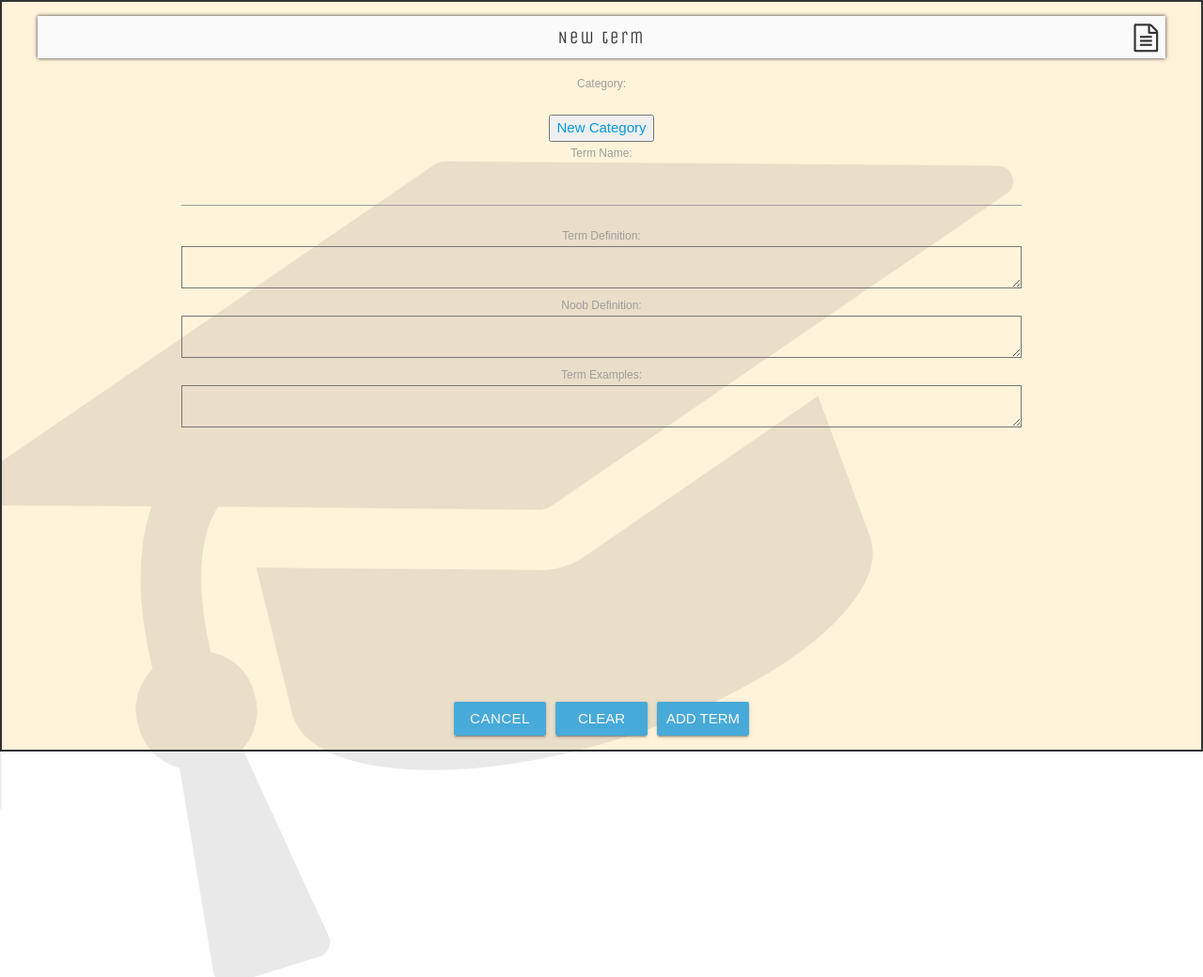
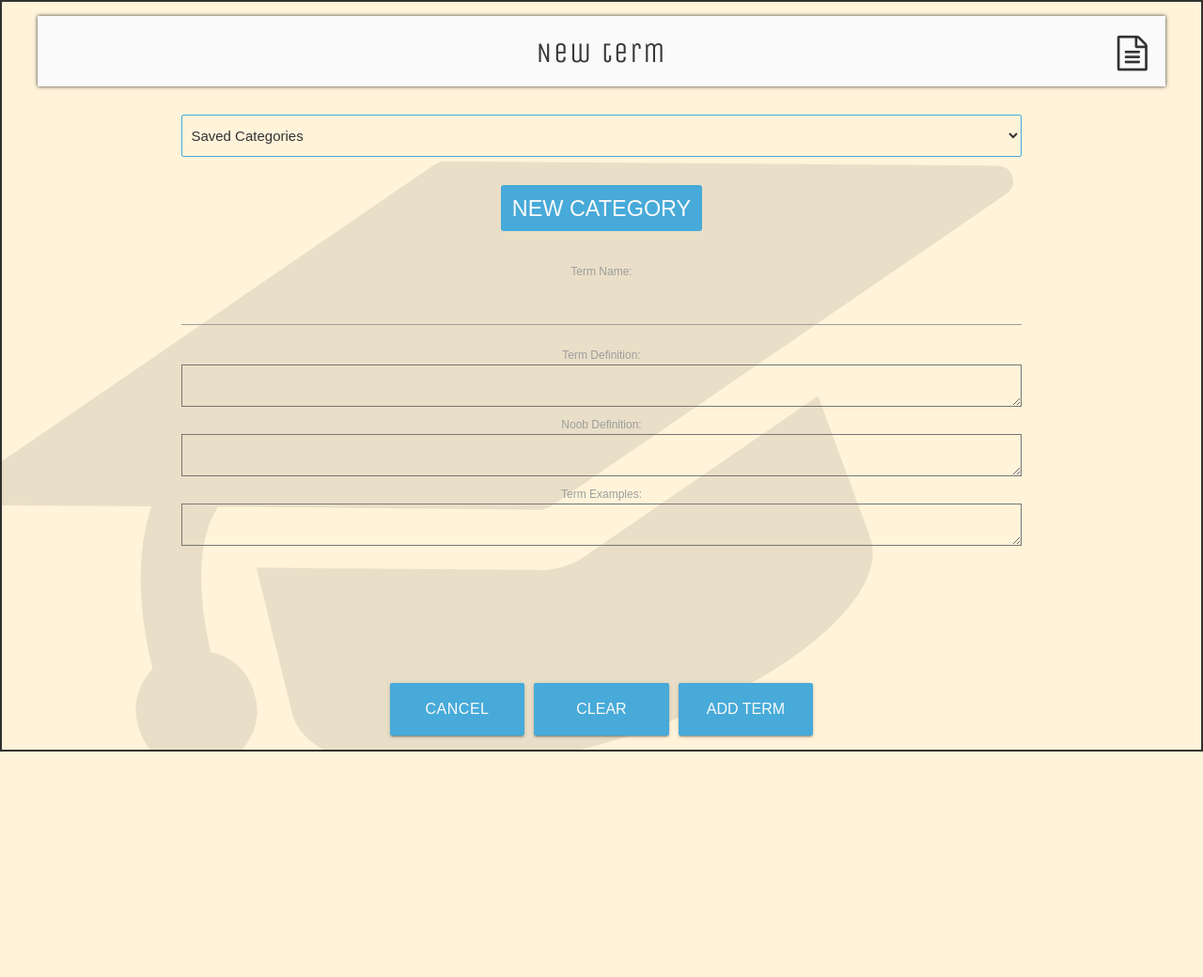
Before and after one commit to AdrianHavengaBennett/terming-for-learning, a Flask app: page /new_term in a window 1280 px wide. Shown: the top 1040 px of the page at 94% size. After the commit the page ends 800 px from the top, so only its background shows below. Run offline with Flask 2, Linux system fonts and the light colour scheme; the visitor is signed in with stand-in values (Sample User, id 1); data that the repository does not hold is empty; some libraries are stand-ins or nearby versions.

Commit message:
further styling for mobile/ipad / added icons to page headers

```diff
--- a/app.py
+++ b/app.py
@@ -26,6 +26,14 @@ conn = mongo_connect(MONGODB_URI)
 terms = conn[DBS_NAME][TERMS]
 categories = conn[DBS_NAME][CATEGORIES]
 users = conn[DBS_NAME][USERS]
+
+
+# Helper functions
+def check_session_user(session):
+    if session.get("USERNAME", None) is not None:
+        username = session["USERNAME"]
+    return username
+
 
 # Home screen / main welcome page:
 @app.route("/")
@@ -107,15 +115,17 @@ def save_new_user():
 # User's profile:
 @app.route("/profile/<username>")
 def profile(username):
+    username = check_session_user(session)
+
     user = users.find_one({"username": username})
 
-    return render_template("profile.html", user=user)
+    return render_template("profile.html", user=user,
+                           username=username)
 
 # Shows all of the user's terms
 @app.route("/my_terms/<username>")
 def my_terms(username):
-    if session.get("USERNAME", None) is not None:
-        username = session["USERNAME"]
+    username = check_session_user(session)
 
     user = users.find_one({"username": username})
 
@@ -126,8 +136,7 @@ def my_terms(username):
 # Show all terms in the database:
 @app.route("/all_terms")
 def get_all_terms():
-    if session.get("USERNAME", None) is not None:
-        username = session["USERNAME"]
+    username = check_session_user(session)
 
     return render_template("all_terms.html",
                            username=username,
@@ -137,8 +146,7 @@ def get_all_terms():
 # When a term is clicked:
 @app.route("/term/<term_id>")
 def show_term(term_id):
-    if session.get("USERNAME", None) is not None:
-        username = session["USERNAME"]
+    username = username = check_session_user(session)
 
     term = terms.find_one({"_id": term_id})
     # already_voted = terms.find_one({"_id": term_id,
@@ -152,8 +160,7 @@ def show_term(term_id):
 # Add a new term (overwrites default ObjectId):
 @app.route("/new_term")
 def new_term():
-    if session.get("USERNAME", None) is not None:
-        username = session["USERNAME"]
+    username = check_session_user(session)
 
     random_string = uuid.uuid4().hex
 
@@ -165,8 +172,7 @@ def new_term():
 # Save the term to the database:
 @app.route("/add_term", methods=["POST"])
 def add_term():
-    if session.get("USERNAME", None) is not None:
-        username = session["USERNAME"]
+    username = check_session_user(session)
 
     terms.insert_one(request.form.to_dict())
 
@@ -175,8 +181,7 @@ def add_term():
 # Edit a term:
 @app.route("/edit_term/<term_id>")
 def edit_term(term_id):
-    if session.get("USERNAME", None) is not None:
-        username = session["USERNAME"]
+    username = check_session_user(session)
 
     term = terms.find_one({"_id": term_id})
 
@@ -188,8 +193,7 @@ def edit_term(term_id):
 # Save your changes to the database once done editing:
 @app.route("/save_term/<term_id>", methods=["POST"])
 def save_term(term_id):
-    if session.get("USERNAME", None) is not None:
-        username = session["USERNAME"]
+    username = check_session_user(session)
 
     my_terms = terms
     my_terms.replace_one(
@@ -207,8 +211,7 @@ def save_term(term_id):
 # Delete a term request TODO change to JS prompt:
 @app.route("/delete_request/<term_id>")
 def delete_request(term_id):
-    if session.get("USERNAME", None) is not None:
-        username = session["USERNAME"]
+    username = check_session_user(session)
 
     term = terms.find_one({"_id": term_id})
 
@@ -218,8 +221,7 @@ def delete_request(term_id):
 # Shows chosen term and asks for confirmation before deleting:
 @app.route("/delete_term/<term_id>")
 def delete_term(term_id):
-    if session.get("USERNAME", None) is not None:
-        username = session["USERNAME"]
+    username = check_session_user(session)
 
     terms.delete_one({"_id": term_id})
 
@@ -229,8 +231,7 @@ def delete_term(term_id):
 @app.route("/find_my_term", methods=["POST"])
 def find_my_term():
     # This requires some error checking and validation
-    if session.get("USERNAME", None) is not None:
-        username = session["USERNAME"]
+    username = check_session_user(session)
 
     term_searched = request.form["term_search"]
     the_term = terms.find_one({"term": term_searched})
@@ -247,8 +248,7 @@ def find_my_term():
 @app.route("/find_term", methods=["POST"])
 def find_term():
     # This requires some error checking and validation
-    if session.get("USERNAME", None) is not None:
-        username = session["USERNAME"]
+    username = check_session_user(session)
 
     term_searched = request.form["term_search"]
     the_term = terms.find_one({"term": term_searched})
@@ -263,8 +263,7 @@ def find_term():
 # Show all categories:
 @app.route("/categories")
 def get_categories():
-    if session.get("USERNAME", None) is not None:
-        username = session["USERNAME"]
+    username = check_session_user(session)
 
     return render_template("categories.html",
                            categories=categories.find({"author": username}),
@@ -273,8 +272,7 @@ def get_categories():
 # When a category is clicked:
 @app.route("/show_category/<category_id>")
 def show_category(category_id):
-    if session.get("USERNAME", None) is not None:
-        username = session["USERNAME"]
+    username = check_session_user(session)
 
     category = categories.find_one({"_id": ObjectId(category_id)})
 
@@ -284,8 +282,7 @@ def show_category(category_id):
 # Delete a category request TODO change to a JS prompt:
 @app.route("/delete_category_request/<category_id>")
 def delete_category_request(category_id):
-    if session.get("USERNAME", None) is not None:
-        username = session["USERNAME"]
+    username = check_session_user(session)
 
     category = categories.find_one({"_id": ObjectId(category_id)})
 
@@ -302,8 +299,7 @@ def delete_category(category_id):
 # Add a new category:
 @app.route("/add_category")
 def add_category():
-    if session.get("USERNAME", None) is not None:
-        username = session["USERNAME"]
+    username = check_session_user(session)
 
     return render_template("add_category.html",
                            username=username, user=username)
@@ -311,8 +307,7 @@ def add_category():
 # Save the new category to the database:
 @app.route("/save_category", methods=["POST"])
 def save_category():
-    if session.get("USERNAME", None) is not None:
-        username = session["USERNAME"]
+    username = check_session_user(session)
 
     added_category = request.form["category_name"]
     is_in_database = categories.find_one({"category_name": added_category,
@@ -327,14 +322,14 @@ def save_category():
 # Find a category:
 @app.route("/find_category", methods=["POST"])
 def find_category():
-    if session.get("USERNAME", None) is not None:
-        username = session["USERNAME"]
+    username = check_session_user(session)
     # This requires some error checking and validation
     category_searched = request.form["category_search"]
     the_category = categories.find_one({"category_name": category_searched})
 
     if the_category["author"] == username:
-        return render_template("show_category.html", category=the_category)
+        return render_template("show_category.html",
+                               category=the_category, user=username)
     else:
         return "Oops! It seems your search was unsuccessful!"  # TODO change this to a JS prompt to warn the user.
 
@@ -343,8 +338,7 @@ def find_category():
 # Shows the list of saved terms (Further Readings):
 @app.route("/saved_terms")
 def saved_terms():
-    if session.get("USERNAME", None) is not None:
-        username = session["USERNAME"]
+    username = check_session_user(session)
 
     return render_template("further_readings.html",
                            terms=terms.find(),
@@ -353,8 +347,7 @@ def saved_terms():
 # clones the term, changes the id, and populates saved_by to generate further readings list:
 @app.route("/add_to_saved/<term_id>")
 def add_to_saved(term_id):
-    if session.get("USERNAME", None) is not None:
-        username = session["USERNAME"]
+    username = check_session_user(session)
 
     term = terms.find({"_id": term_id})
     cloned_term = term.clone()
@@ -370,8 +363,7 @@ def add_to_saved(term_id):
 # Removes a document from the further_readings database:
 @app.route("/remove_from_saved/<term_id>")
 def remove_from_saved(term_id):
-    if session.get("USERNAME", None) is not None:
-        username = session["USERNAME"]
+    username = check_session_user(session)
 
     terms.delete_one({"_id": term_id})
 
@@ -380,8 +372,7 @@ def remove_from_saved(term_id):
 # Find a saved term in further readings:
 @app.route("/find_saved", methods=["POST"])
 def find_saved():
-    if session.get("USERNAME", None) is not None:
-        username = session["USERNAME"]
+    username = check_session_user(session)
     # This requires some error checking and validation
     term_searched = request.form["saved_search"]
     the_term = terms.find_one({"term": term_searched,
@@ -397,8 +388,7 @@ def find_saved():
 # Shows the list of voted for terms (Noob Definitions):
 @app.route("/voted_terms")
 def voted_terms():
-    if session.get("USERNAME", None) is not None:
-        username = session["USERNAME"]
+    username = check_session_user(session)
 
     return render_template("voted_terms.html",
                            terms=terms.find(),
@@ -407,8 +397,7 @@ def voted_terms():
 # populates voted_by to generate voted list:
 @app.route("/vote_up/<term_id>")
 def vote_up(term_id):
-    if session.get("USERNAME", None) is not None:
-        username = session["USERNAME"]
+    username = check_session_user(session)
 
     term = terms.find({"_id": term_id})
     cloned_term = term.clone()
--- a/static/main.css
+++ b/static/main.css
@@ -7,6 +7,21 @@
 
 html, body {
     margin: 0;
+}
+
+hr {
+    width: 4em;
+    background-color: #333333;
+}
+
+select {
+    background-color: rgba(255,255,255,0);
+    color: #333333;
+    width: 100%;
+    padding: 5px;
+    border: 1px solid #47aad9;
+    border-radius: 2px;
+    height: 3rem;
 }
 
 .header-font {
@@ -20,7 +35,9 @@ html, body {
     text-align: center;
 }
 
-.text-font>h5,h6 {
+.text-font>h4,
+h5,
+h6 {
     color: #47aad9;
 }
 
@@ -50,6 +67,36 @@ html, body {
 
 .buttons:hover {
     background-color: #153240;
+}
+
+.custom-button {
+    text-transform: uppercase;
+    padding: .5em;
+    border-radius: 3px;
+    margin: 1.5em;
+}
+
+.term-category-button {
+    position: relative;
+    width: 100%;
+    height: 2.5em;
+    margin: 10px 0;
+    background-color: #2e6e8d;
+    color: #fafafa;
+    line-height: 2.5em;
+    text-align: justify;
+    padding-left: 10px;
+    border-bottom: 2px solid #fafafa;
+    border-top: 2px solid #fafafa;
+}
+
+.term-category-button-icon {
+    position: absolute;
+    color: #fafafa;
+    font-size: .5em;
+    top: 50%;
+    margin-top: -3.5px;
+    right: 1em;
 }
 
 nav {
@@ -82,16 +129,30 @@ nav a {
 
 /*******************************GENERAL*/
 
+nav,
+nav .nav-wrapper i,
+nav a.button-collapse,
+nav a.button-collapse i {
+    height: 56px;
+    line-height: 48px;
+}
+
 .disable-scroll {
-    overflow-y:hidden;
-    overflow-x:hidden;
+    overflow-y: hidden;
+    overflow-x: hidden;
+}
+
+.enable-vertical-scroll {
+    overflow-x: hidden;
+    overflow-y: auto;
 }
 
 .header-icon {
     z-index: 1;
     position: absolute;
-    font-size: 2em;
-    right: .25em;
+    font-size: 1.5em;
+    line-height: 1.5em;
+    right: .5em;
     top: 50%;
     margin-top: -15px;
     color: #333333;
@@ -151,6 +212,12 @@ nav a {
     background-color: #fafafa;
 }
 
+.content-section {
+    max-height: 70vh;
+    overflow-y: auto;
+    overflow-x: hidden;
+}
+
 .buttons-container {
     position: absolute;
     width: 20em;
@@ -172,6 +239,10 @@ nav a {
 }
 
 .form-box {
+    margin-top: 2em;
+}
+
+.form-box-login-register {
     margin-top: 5em;
 }
 
@@ -284,6 +355,61 @@ nav a {
         bottom: 1.5em;
         font-size: 0.75em;
     }
+
+    .buttons-container {
+        width: 30em;
+        margin-left: -15em;
+    }
+
+    .buttons-container .btn {
+        height: 3.5em;
+        line-height: 3.5em;
+        font-size: initial;
+    }
+
+    .header-container {
+        height: 5rem;
+    }
+
+    .page-header {
+        font-size: 2rem;
+        margin-top: -15px;
+    }
+
+    .header-icon {
+        font-size: 2.5em;
+        line-height: .9em;
+        right: .5em;
+    }
+
+    nav,
+    nav .nav-wrapper i,
+    nav a.button-collapse,
+    nav a.button-collapse i {
+        line-height: 1.75em;
+        font-size: 1.4em;
+        padding-left: 4px;
+    }
+
+    .custom-button {
+        font-size: 1.25em;
+    }
+
+    #user-welcome {
+        font-size: 3em;
+    }
+
+    .side-nav li {
+        padding: 16px;
+    }
+
+    .side-nav li>a {
+        font-size: 1.5rem;
+    }
+
+    .side-nav li>a>i {
+        padding-right: 24px;
+    }
 }
 
 
@@ -292,3 +418,7 @@ nav a {
 /**********************************************DESKTOP START*/
 
 /*******************************MEDIA QUERIES*/
+
+.user-register-button>span {
+    line-height: 2.5em;
+}
--- a/templates/delete_request.html
+++ b/templates/delete_request.html
@@ -1,13 +1,13 @@
 {% extends "profile.html" %}
 {% block profile_content %}
 
-<div class="general-background-color border">
+<div class="general-background-color border disable-scroll">
     <i id="graduation-cap-icon" class="fa fa-graduation-cap" aria-hidden="true"></i>
     <div class="header-container">
         <h2 class="header-font page-header">{{ term.term }}</h2>
         <i class="fa fa-trash header-icon" aria-hidden="true"></i>
     </div>
-    <div class="container">
+    <div class="container content-section form-box">
         <div class="text-font">
             <h5>Definition</h5>
             <p>{{ term.term_definition }}</p>
@@ -25,7 +25,7 @@
         <div class="buttons-container">
             <div class="row">
                 <a class="waves-effect waves-light btn buttons text-font" href="{{ url_for('show_term', term_id=term._id) }}">Cancel</a>
-                <a class="waves-effect waves-light btn buttons text-font" href="{{ url_for('delete_term', term_id=term._id) }}">Delete</a>
+                <a class="waves-effect waves-light btn buttons text-font" href="{{ url_for('delete_term', term_id=term._id) }}">Yes, delete</a>
             </div>
         </div>
     </div>
--- a/templates/new_term.html
+++ b/templates/new_term.html
@@ -1,28 +1,30 @@
 {% extends "profile.html" %}
 {% block profile_content %}
 
-<div class="general-background-color border">
+<div class="general-background-color border disable-scroll">
     <i id="graduation-cap-icon" class="fa fa-graduation-cap" aria-hidden="true"></i>
     <div class="header-container">
         <h2 class="header-font page-header">New term</h2>
         <i class="fa fa-file-text-o header-icon" aria-hidden="true"></i>
     </div>
 
-    <div class="container">
+    <div class="container content-section form-box">
 
         <form class="text-font" action="{{ url_for('add_term') }}" method="post">
             <input type="hidden" id="author" name="author" value="{{ username }}">
-            <!-- <input type="hidden" id="saved_by" name="saved_by" value="">
-            <input type="hidden" id="voted_by" name="voted_by" value=""> -->
             <input type="hidden" id="_id" name="_id" value="{{ new_id }}">
-            <label for="category">Category:</label><br>
-            <select name="category_name" id="category" required>
-                <option value="" disabled selected>Choose Category</option>
+
+            <select name="category_name" id="category" class="browser-default" required>
+                <option value="" disabled selected>Saved Categories</option>
                 {% for cat in categories %}
-                <option value="{{ cat.category_name }}">{{ cat.category_name }}</option>
+                    <option value="{{ cat.category_name }}">{{ cat.category_name }}</option>
                 {% endfor %}
-            </select><br>
-            <button><a href= "{{ url_for('add_category') }}">New Category</a></button><br>
+            </select>
+
+            <div class="text-font custom-button">
+                <a class="buttons custom-button" href= "{{ url_for('add_category') }}">New Category</a>
+            </div>
+
             <label for="term">Term Name:</label><br>
             <input type="text" id="term" name="term" required><br>
             <label for="term_definition">Term Definition:</label><br>
@@ -31,6 +33,7 @@
             <textarea id="noob_definition" name="noob_definition" required></textarea><br>
             <label for="term_examples">Term Examples:</label><br>
             <textarea id="term_examples" name="term_examples" rows="4" required></textarea><br> <!--Need to treat links as such. How can I achieve this? -->
+
             <div class="buttons-container">
                 <div class="row">
                     <a class="waves-effect waves-light btn buttons text-font" href="{{ url_for('profile', username=username) }}">Cancel</a>
--- a/templates/profile.html
+++ b/templates/profile.html
@@ -25,35 +25,36 @@
                 <a href="#" data-activates="mobile-demo" class="button-collapse"><i class="material-icons">menu</i></a>
 
                 <ul id="nav-mobile" class="right hide-on-med-and-down">
-                    <li><a href="{{ url_for('my_terms', username=user.username) }}"><i class="fa fa-user" aria-hidden="true"></i>My Terms</a></li>
+                    <li><a href="{{ url_for('my_terms', username=username) }}"><i class="fa fa-user" aria-hidden="true"></i>My Terms</a></li>
                     <li><a href="{{ url_for('get_all_terms') }}"><i class="fa fa-list-ul" aria-hidden="true"></i>All Terms</a></li>
                     <li><a href="{{ url_for('get_categories') }}"><i class="fa fa-files-o" aria-hidden="true"></i>Categories</a></li>
                     <li><a href="{{ url_for('sign_out') }}"><i class="fa fa-sign-out" aria-hidden="true"></i>Sign Out</a></li>
-                    <li><a href="{{ url_for('delete_profile_request', user_id=user._id) }}"><i class="fa fa-trash" aria-hidden="true"></i>Delete Profile</a></li>
                 </ul>
                 <ul class="side-nav" id="mobile-demo">
                     <div class="header-container">
                         <h2 class="header-font page-header">Navigation</h2>
                     </div>
-                    <li><a href="{{ url_for('my_terms', username=user.username) }}"><i class="fa fa-user" aria-hidden="true"></i>My Terms</a></li>
+                    <li><a href="{{ url_for('my_terms', username=username) }}"><i class="fa fa-user" aria-hidden="true"></i>My Terms</a></li>
                     <li><a href="{{ url_for('get_all_terms') }}"><i class="fa fa-list-ul" aria-hidden="true"></i>All Terms</a></li>
                     <li><a href="{{ url_for('get_categories') }}"><i class="fa fa-files-o" aria-hidden="true"></i>Categories</a></li>
                     <li><a href="{{ url_for('sign_out') }}"><i class="fa fa-sign-out" aria-hidden="true"></i>Sign Out</a></li>
-                    <li><a href="{{ url_for('delete_profile_request', user_id=user._id) }}"><i class="fa fa-trash" aria-hidden="true"></i>Delete Profile</a></li>
                 </ul>
             </div>
         </nav>
     </header>
     {% block profile_content %}
-    <div class="general-background-color border">
+    <div class="general-background-color border disable-scroll">
         <i id="graduation-cap-icon" class="fa fa-graduation-cap" aria-hidden="true"></i>
         <div class="header-container">
             <h2 class="header-font page-header">Terming For Learning</h2>
             <i class="fa fa-home header-icon" aria-hidden="true"></i>
         </div>
 
-        <div class="container">
+        <div class="container content-section form-box">
             <h1 id="user-welcome" class="text-font">Hello, {{ user.username }}!</h1>
+            <div class="text-font custom-button">
+                <a class="buttons custom-button" href="{{ url_for('delete_profile_request', user_id=user._id) }}">Delete Profile</a>
+            </div>
 
             <!-- <button><a href= "{{ url_for('voted_terms') }}">Top Noob Definitions</a></button> -->
             <!-- <button><a href= "{{ url_for('saved_terms') }}">Further Readings</a></button> -->
@@ -67,10 +68,8 @@
     <script>
         $(document).ready(function() {
             $(".button-collapse").sideNav();
+            $('select').formSelect();
         });
     </script>
-
-    <!-- Custom script -->
-    <script href="{{ url_for('static', filename='script.js') }}"></script>
 </body>
 </html>
--- a/templates/show_category.html
+++ b/templates/show_category.html
@@ -7,9 +7,9 @@
         <h2 class="header-font page-header">Categories</h2>
         <i class="fa fa-files-o header-icon" aria-hidden="true"></i>
     </div>
-    <div class="container">
+    <div class="container form-box">
         <div class="text-font">
-            <h2>{{ category.category_name }}</h2>
+            <h4>{{ category.category_name }}</h4>
         </div>
         <div class="buttons-container">
             <div class="row">
--- a/templates/user_login.html
+++ b/templates/user_login.html
@@ -7,7 +7,7 @@
             <div class="header-container">
                 <h2 class="header-font page-header">Hey! Welcome back!</h2>
             </div>
-            <div class="row form-box text-font">
+            <div class="row form-box-login-register text-font">
                 <form class="col s12" action="{{ url_for('valid_login') }}" method="post">
                     <div class="row">
                         <div class="input-field col s12">
--- a/templates/user_register.html
+++ b/templates/user_register.html
@@ -7,7 +7,7 @@
             <div class="header-container">
                 <h2 class="header-font page-header">New face! Welcome!</h2>
             </div>
-            <div class="row form-box text-font">
+            <div class="row form-box-login-register text-font">
                 <form class="col s12" action="{{ url_for('save_new_user') }}" method="post">
                     <div class="row">
                         <div class="input-field col s12">
```
Also changed, not shown: templates/all_terms.html (+10 -7 lines), templates/categories.html (+20 -12 lines), templates/delete_category_request.html (+4 -5 lines), templates/delete_profile_request.html (+4 -4 lines), templates/edit_term.html (+9 -6 lines), templates/my_terms.html (+10 -7 lines), templates/term.html (+7 -6 lines).
